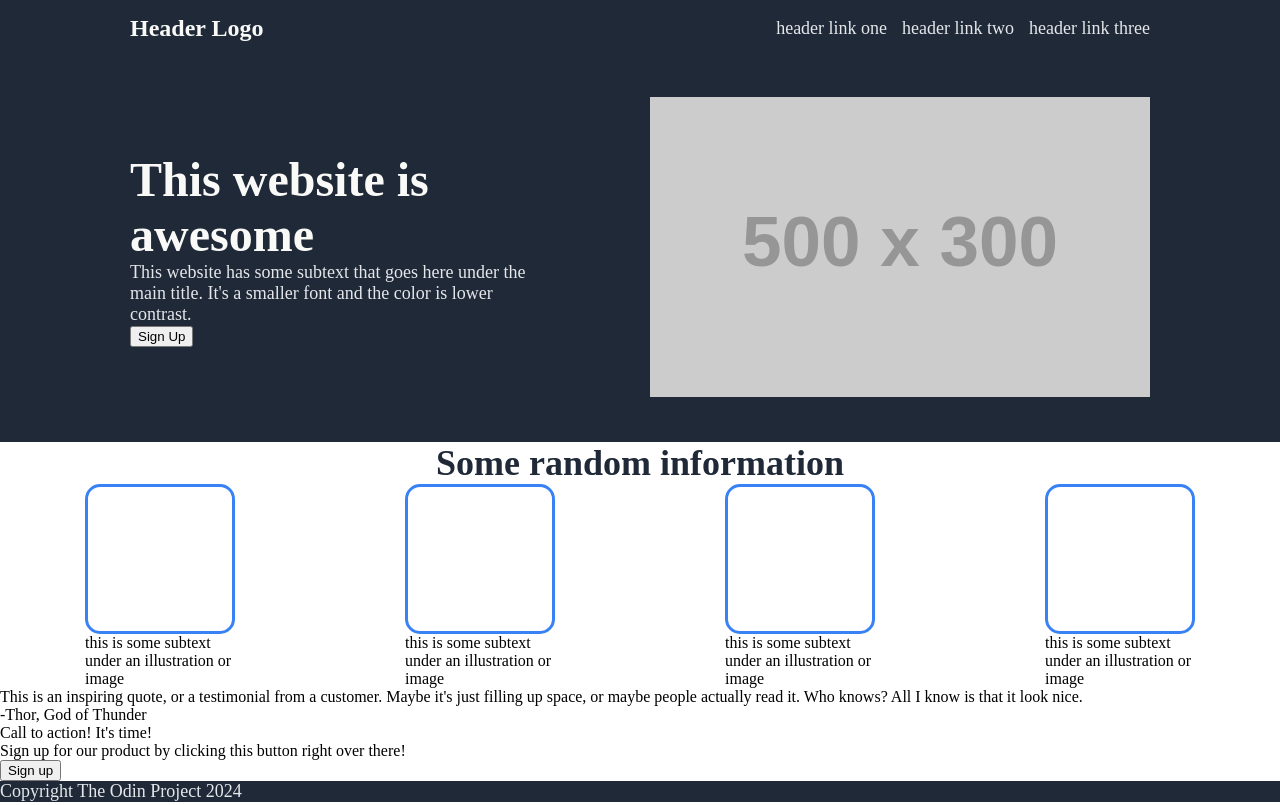
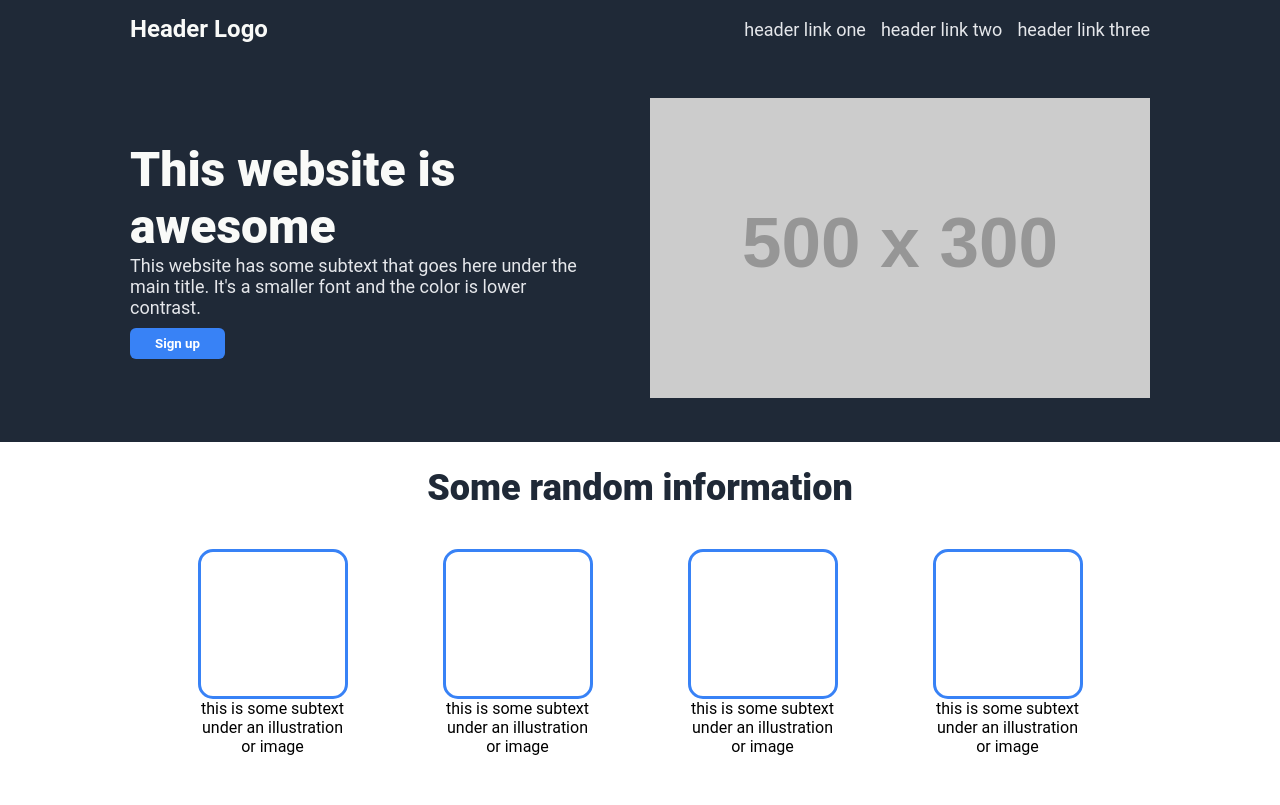
Before and after one commit to nicolaslouge/odin-projects, a plain HTML site: page landing-page/index.html in a window 1280 px wide. Shown: the top 805 px of the page. Drawn offline with Linux system fonts and the light colour scheme; placeholder pictures from the web are drawn by us.

Commit message:
Completed "Info" section

```diff
--- a/landing-page/index.html
+++ b/landing-page/index.html
@@ -26,7 +26,7 @@
                     <h1>This website is awesome</h1>
                     <p>This website has some subtext that goes here under the main title. It's a smaller font and the color
                         is lower contrast.</p>
-                    <button>Sign Up</button>
+                    <button class="hero-cta">Sign up</button>
                 </div>
                 <div class="image">
                     <img src="https://placehold.co/500x300?text=Image+placeholder" />
--- a/landing-page/style.css
+++ b/landing-page/style.css
@@ -4,6 +4,7 @@
 
 * {
     margin: 0;
+    font-family: 'Roboto', 'Times New Roman', Times, serif;
 }
 
 .header, .footer {
@@ -52,6 +53,29 @@ li {
   padding: 40px 0;
 }
 
+.copy-cta {
+  max-width: 450px;
+}
+
+h1 {
+  font-size: 48px;
+  color:#F9FAF8;
+  font-weight: 800;
+}
+
+p {
+  padding-bottom: 10px;
+}
+
+.hero-cta {
+  color: white;
+  font-weight: 700;
+  background-color: #3882f6;
+  border: none;
+  border-radius: 6px;
+  padding: 8px 25px;
+}
+
 .random-info {
   display: flex;
   flex-direction: column;
@@ -63,6 +87,25 @@ h2 {
   font-size: 36px;
   font-weight: 800;
   color: #1F2937;
+  padding-top: 25px;
+}
+
+.info-group{
+  display: flex;
+  justify-content: space-around;
+  padding: 0 150px;
+  margin: 40px 0 100px 0;
+}
+
+.info {
+  display: flex;
+  flex-direction: column;
+  align-items: center;
+  max-width: 150px;
+}
+
+.info-copy {
+  text-align: center;
 }
 
 .blue-square {
@@ -73,25 +116,3 @@ h2 {
   border-style: solid;
   border-color: #3882F6;
 }
-
-.info-group{
-  display: flex;
-  justify-content: space-around;
-}
-
-.info {
-  display: flex;
-  flex-direction: column;
-  align-items: center;
-  max-width: 150px;
-}
-
-.copy-cta {
-  width: 400px;
-}
-
-h1 {
-  font-size: 48px;
-  color:#F9FAF8;
-  font-weight: 800;
-}
```
